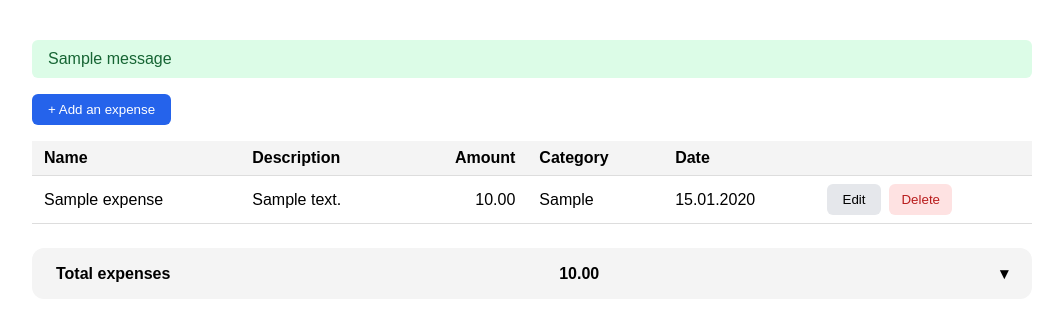
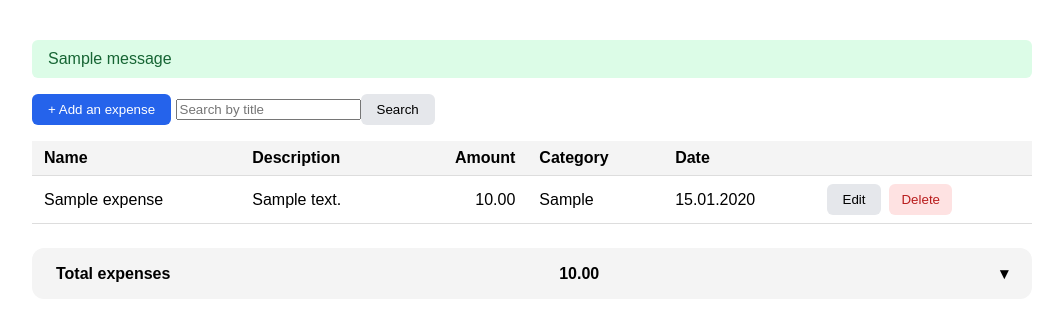
Before and after one commit to VladyslavDub/expense-tracker, a Django app: page /expenses/ in a window 1280 px wide. Shown: the top 321 px of the page, without its empty margins (108-1171 px from the left). Run offline with Django 5.2, Linux system fonts and the light colour scheme; tables that the repository leaves empty hold one stand-in row (values such as "Sample post"); one stand-in notice (Sample message) is shown.

Commit message:
Add search by the title and empty state message

```diff
--- a/expenses/static/expenses/style.css
+++ b/expenses/static/expenses/style.css
@@ -15,6 +15,11 @@ td {
 }
 td form {
   margin: 0;
+}
+td.empty {
+  text-align: center;
+  padding: 32px 12px;
+  color: #6b7280;
 }
 th {
   background: #f4f4f4;
@@ -122,6 +127,15 @@ details.summary ul {
 .summary li.active a {
   font-weight: 700;
 }
+.search {
+  display: flex;
+  gap: 8px;
+  align-items: center;
+  margin-bottom: 16px;
+}
+.search input[type="text"] {
+  flex: 1;
+}
 .button-danger {
   padding: 6px 12px;
   background: #fee2e2;
--- a/expenses/templates/expenses/partials/_summary.html
+++ b/expenses/templates/expenses/partials/_summary.html
@@ -6,7 +6,7 @@
     </summary>
     <ul>
         {% for category, amount in stats.items %}
-        <li {% if category == selected_category %}class="active"{% endif %}><span><a href="?category={{ category|urlencode }}">{{ category }}</a></span><strong>{{ amount|floatformat:2 }}</strong></li>
+        <li {% if category == selected_category %}class="active"{% endif %}><span><a href="?category={{ category|urlencode }}{% if search %}&q={{ search|urlencode }}{% endif %}">{{ category }}</a></span><strong>{{ amount|floatformat:2 }}</strong></li>
         {% endfor %}
     </ul>
 </details>
--- a/expenses/templates/expenses/partials/_table.html
+++ b/expenses/templates/expenses/partials/_table.html
@@ -1,4 +1,14 @@
 <table>
+    <form method="get" class="search">
+    <input type="text" name="q" value="{{ search }}" placeholder="Search by title">
+    {% if selected_category %}
+        <input type="hidden" name="category" value="{{ selected_category }}">
+    {% endif %}
+    <button type="submit" class="button-secondary">Search</button>
+    {% if search %}
+        <a href="{% url 'expense_list' %}">Clear</a>
+    {% endif %}
+</form>
     <thead>
         <tr>
             <th>Name</th>
@@ -33,6 +43,16 @@
                 </div>
             </td>
         </tr>
+        {% empty %}
+        <tr>
+            <td colspan="6" class="empty">
+                {% if search or selected_category %}
+                    No expenses match your search.
+                {% else %}
+                    No expenses yet. Click "Add an expense" to create the first one.
+                {% endif %}
+            </td>
+</tr>
         {% endfor %}
     </tbody>
 </table>
--- a/expenses/views.py
+++ b/expenses/views.py
@@ -27,8 +27,11 @@ def expense_list(request):
     )
     selected_category = request.GET.get('category')
     filtered = expenses
+    search = request.GET.get('q', '')
+    if search:
+        filtered = filtered.filter(title__icontains=search)
     if selected_category:
-        filtered = expenses.filter(category=selected_category)
+        filtered = filtered.filter(category=selected_category)
     return render(
         request,
         "expenses/expenses_list.html",
@@ -40,6 +43,7 @@ def expense_list(request):
             "categories": categories,
             "edit_form": edit_form,
             "total": total,
+            'search': search,
         },
     )
 
```
